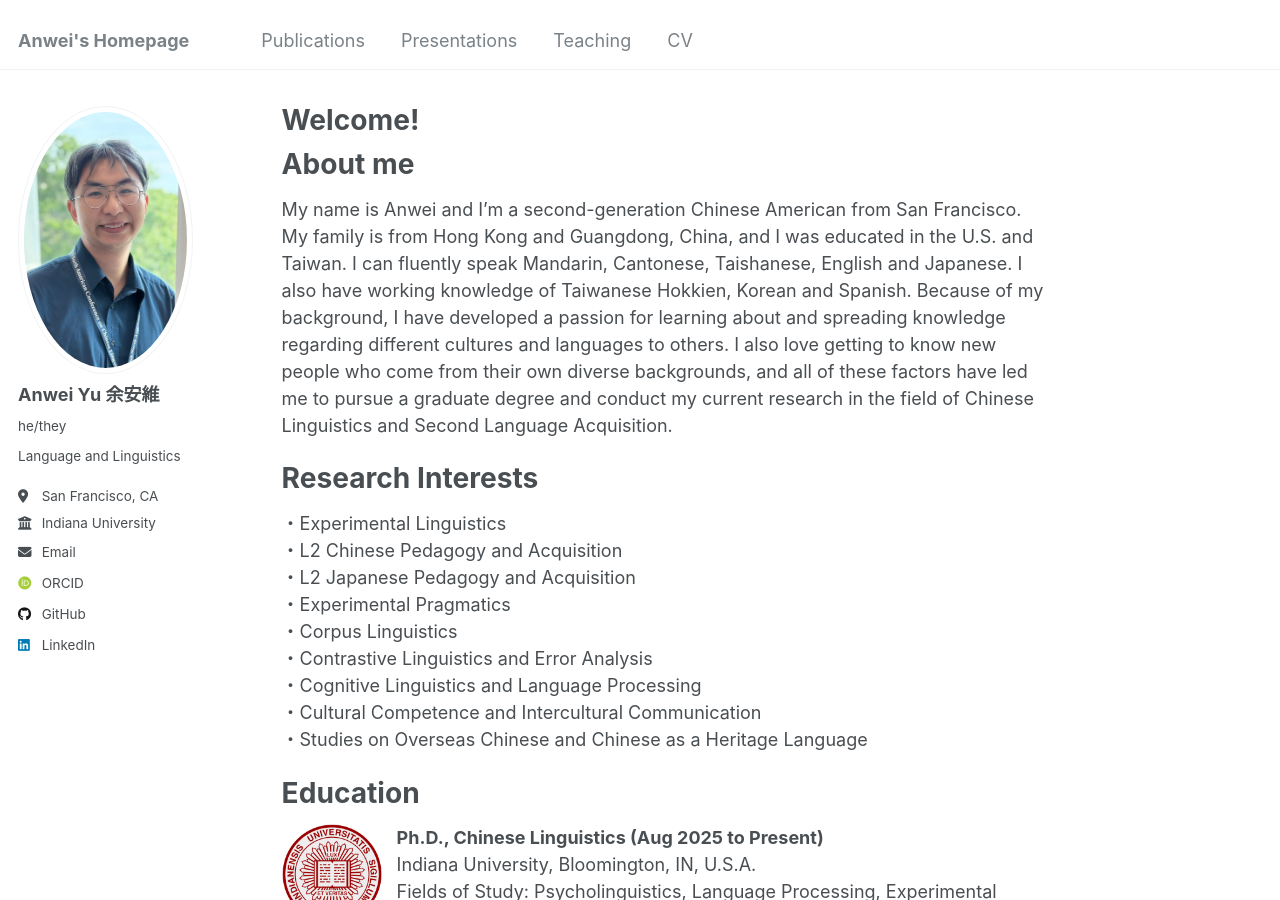
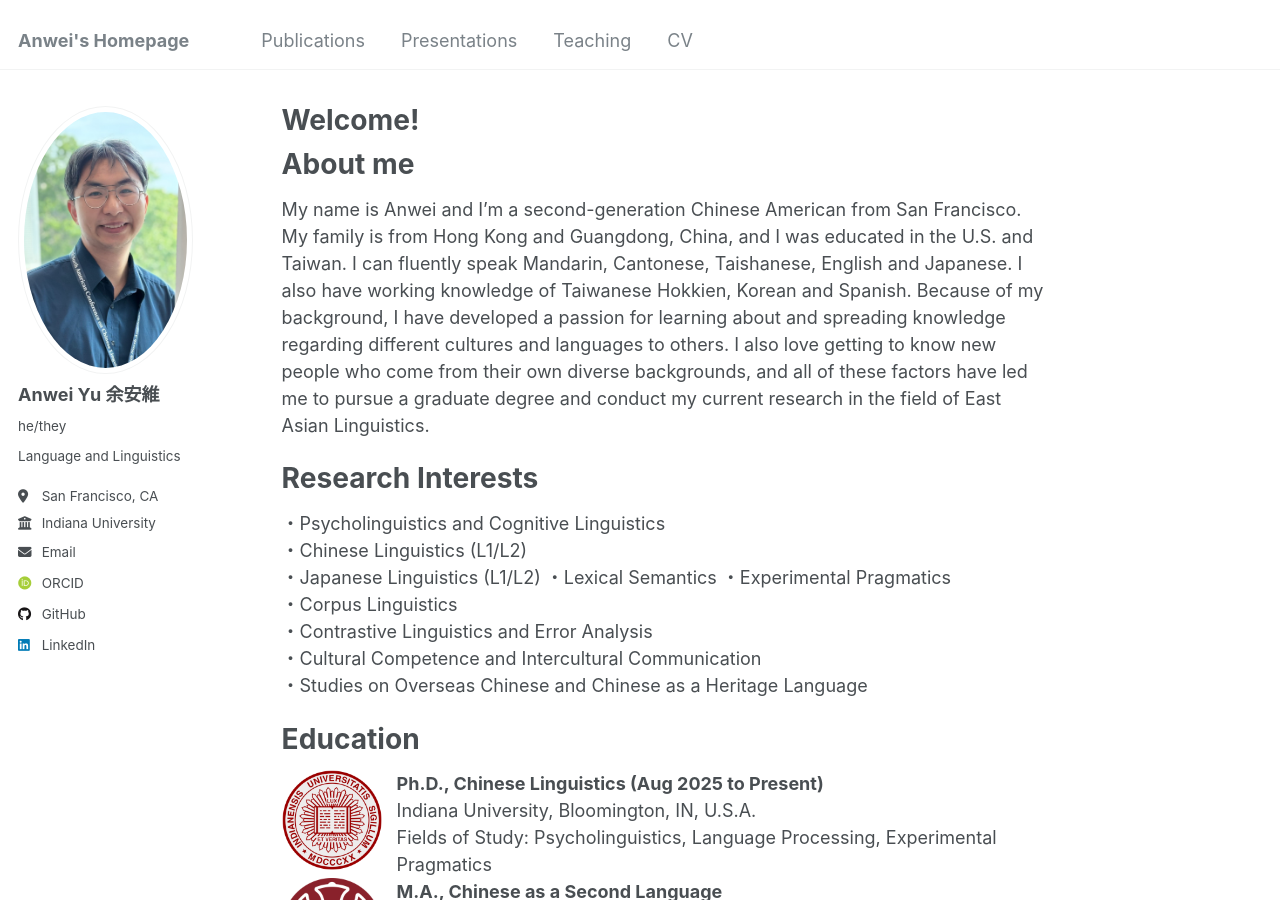
Before and after one commit to anweiyu/anweiyu.github.io, a Jekyll site: the page built from _pages/about.md, in a window 1280 px wide and 900 px high. Built offline with Jekyll 4.4.1, drawn with Linux system fonts in a browser that asks for light colours; some web fonts are replaced.

Commit message:
Update about.md

```diff
--- a/_pages/about.md
+++ b/_pages/about.md
@@ -8,17 +8,17 @@ redirect_from:
 ---
 About me
 ======
-My name is Anwei and I'm a second-generation Chinese American from San Francisco. My family is from Hong Kong and Guangdong, China, and I was educated in the U.S. and Taiwan. I can fluently speak Mandarin, Cantonese, Taishanese, English and Japanese. I also have working knowledge of Taiwanese Hokkien, Korean and Spanish. Because of my background, I have developed a passion for learning about and spreading knowledge regarding different cultures and languages to others. I also love getting to know new people who come from their own diverse backgrounds, and all of these factors have led me to pursue a graduate degree and conduct my current research in the field of Chinese Linguistics and Second Language Acquisition.
+My name is Anwei and I'm a second-generation Chinese American from San Francisco. My family is from Hong Kong and Guangdong, China, and I was educated in the U.S. and Taiwan. I can fluently speak Mandarin, Cantonese, Taishanese, English and Japanese. I also have working knowledge of Taiwanese Hokkien, Korean and Spanish. Because of my background, I have developed a passion for learning about and spreading knowledge regarding different cultures and languages to others. I also love getting to know new people who come from their own diverse backgrounds, and all of these factors have led me to pursue a graduate degree and conduct my current research in the field of East Asian Linguistics.
 
 Research Interests
 ======
-・Experimental Linguistics
-・L2 Chinese Pedagogy and Acquisition
-・L2 Japanese Pedagogy and Acquisition
+・Psycholinguistics and Cognitive Linguistics
+・Chinese Linguistics (L1/L2)
+・Japanese Linguistics (L1/L2)
+・Lexical Semantics
 ・Experimental Pragmatics
 ・Corpus Linguistics
 ・Contrastive Linguistics and Error Analysis
-・Cognitive Linguistics and Language Processing
 ・Cultural Competence and Intercultural Communication
 ・Studies on Overseas Chinese and Chinese as a Heritage Language
 
```
